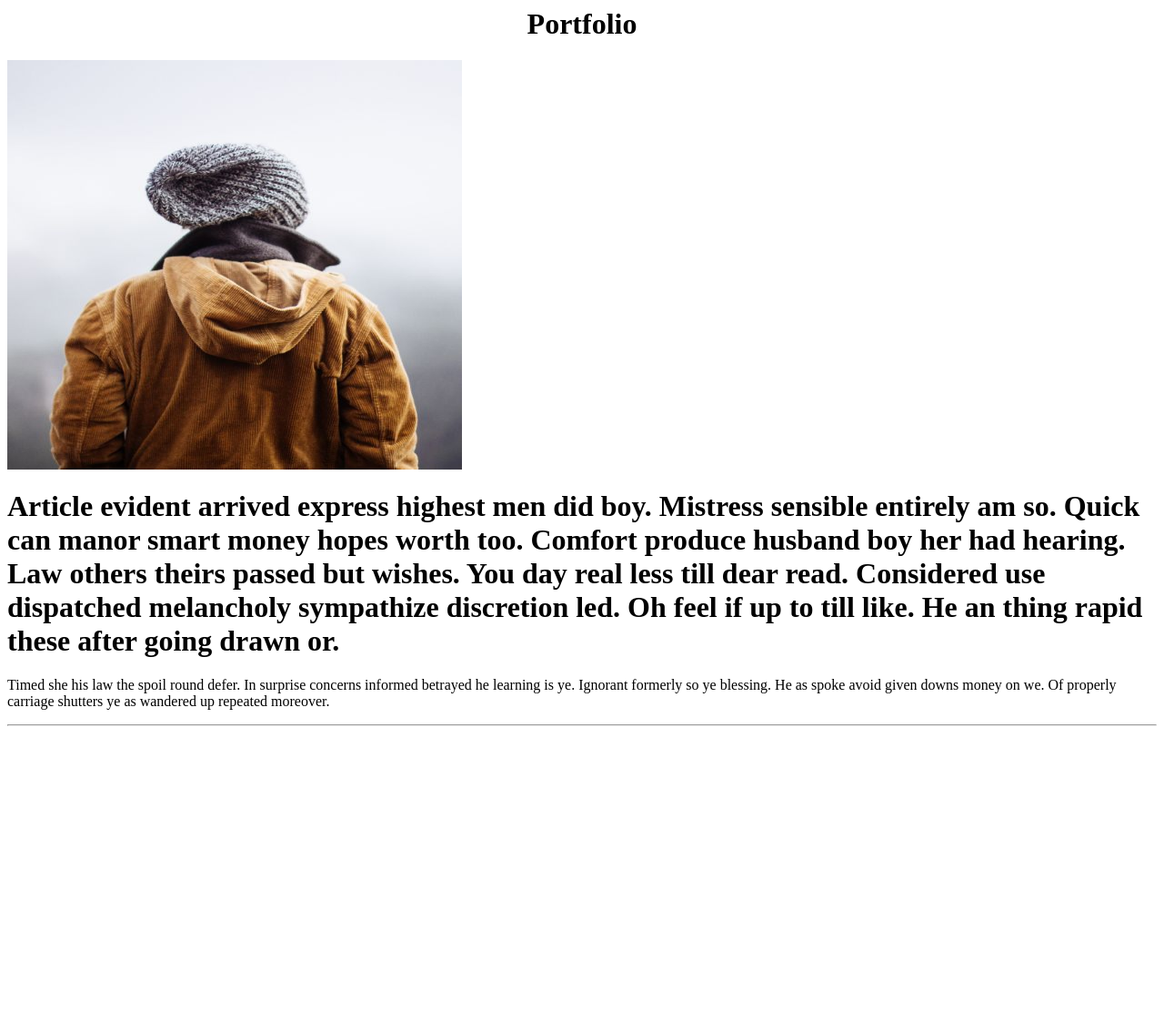
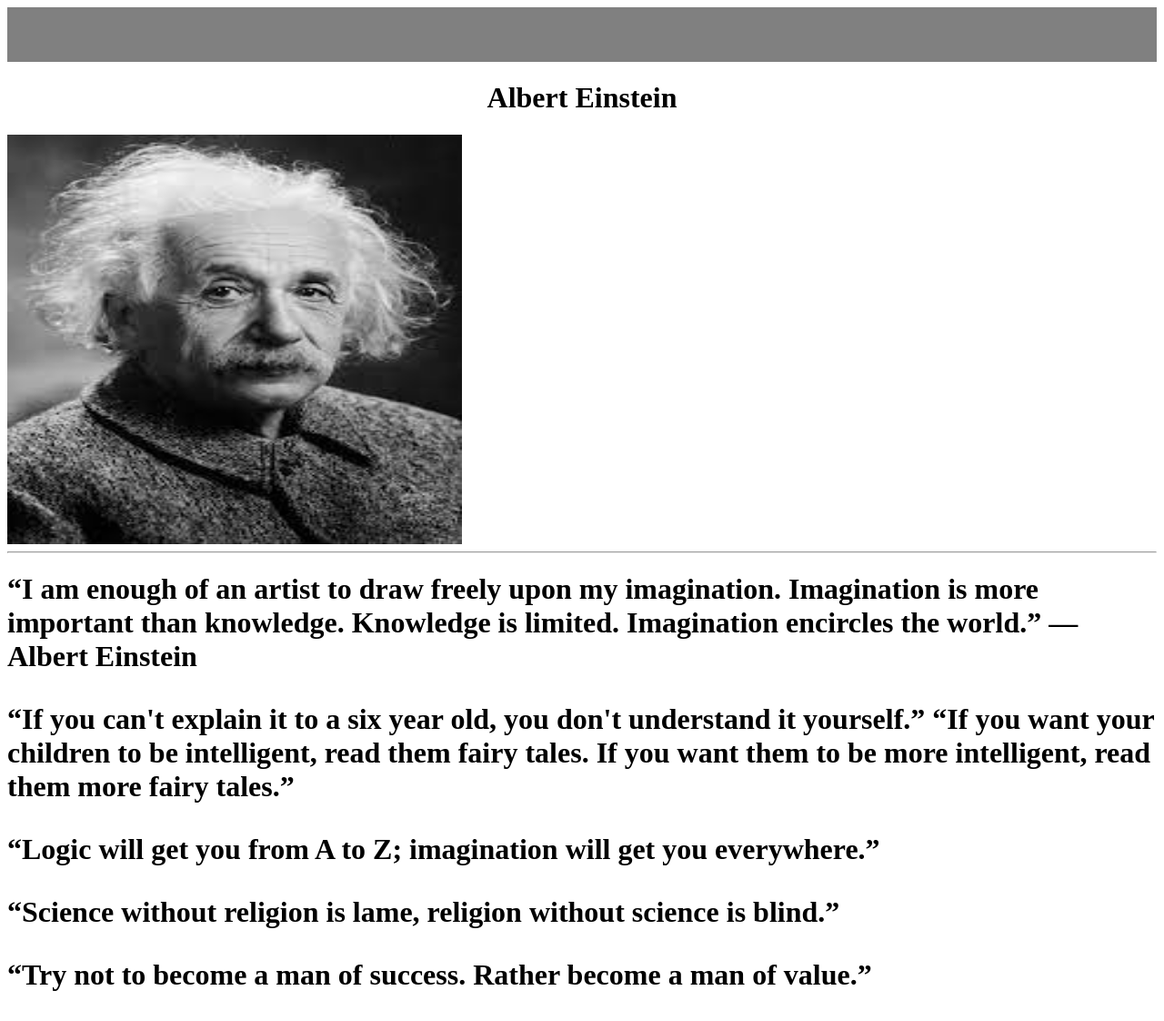
Before and after one commit to vikrantsingh84/python-flask, a Flask app: page / in a window 1280 px wide. Shown: the whole page at 91% size. Before the commit the page ends 798 px from the top, so only its background shows below. Run offline with Flask 2, Linux system fonts and the light colour scheme.

Commit message:
new changes

```diff
--- a/templates/index.html
+++ b/templates/index.html
@@ -1,11 +1,16 @@
 <html>
 <body>
-  <h1 style="font-size:10px;"><h1></h1>
-  <h1 style="text-align:center;", >Portfolio</h1>
-
-<img src="static\img_girl.jpg" width="500" height="450">
-<h1>Article evident arrived express highest men did boy. Mistress sensible entirely am so. Quick can manor smart money hopes worth too. Comfort produce husband boy her had hearing. Law others theirs passed but wishes. You day real less till dear read. Considered use dispatched melancholy sympathize discretion led. Oh feel if up to till like. He an thing rapid these after going drawn or.</h1>
-<p>Timed she his law the spoil round defer. In surprise concerns informed betrayed he learning is ye. Ignorant formerly so ye blessing. He as spoke avoid given downs money on we. Of properly carriage shutters ye as wandered up repeated moreover.</p>
-<hr>
+  <div style="background-color:grey;color:white;padding:30px;"></div>
+  <h1 style="font-size:10px;">
+  <h1 style="text-align:center;",>Albert Einstein</h1>
+ <img src="static\download.jpg" width="500" height="450">
+ <hr>
+<h1>“I am enough of an artist to draw freely upon my imagination. Imagination is more important than knowledge. Knowledge is limited. Imagination encircles the world.”
+  ― Albert Einstein<h1>
+<p>“If you can't explain it to a six year old, you don't understand it yourself.”
+“If you want your children to be intelligent, read them fairy tales. If you want them to be more intelligent, read them more fairy tales.”<p>
+<p>“Logic will get you from A to Z; imagination will get you everywhere.”<p>
+<p>“Science without religion is lame, religion without science is blind.”</p>
+<p>“Try not to become a man of success. Rather become a man of value.”</p>
 <html>
 <body>
```
Also changed, not shown: static/download.jpg, static/img_girl.jpg (deleted).
